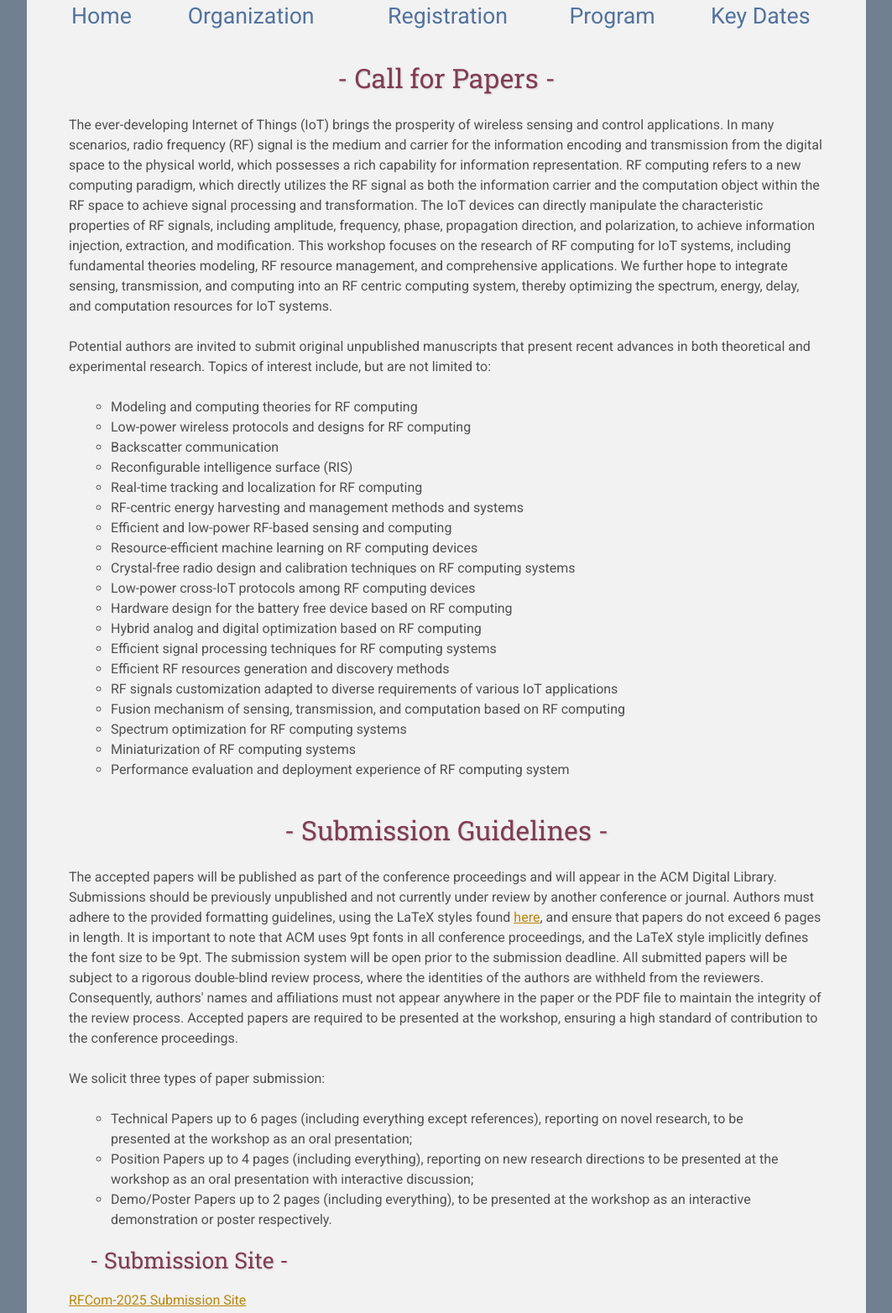
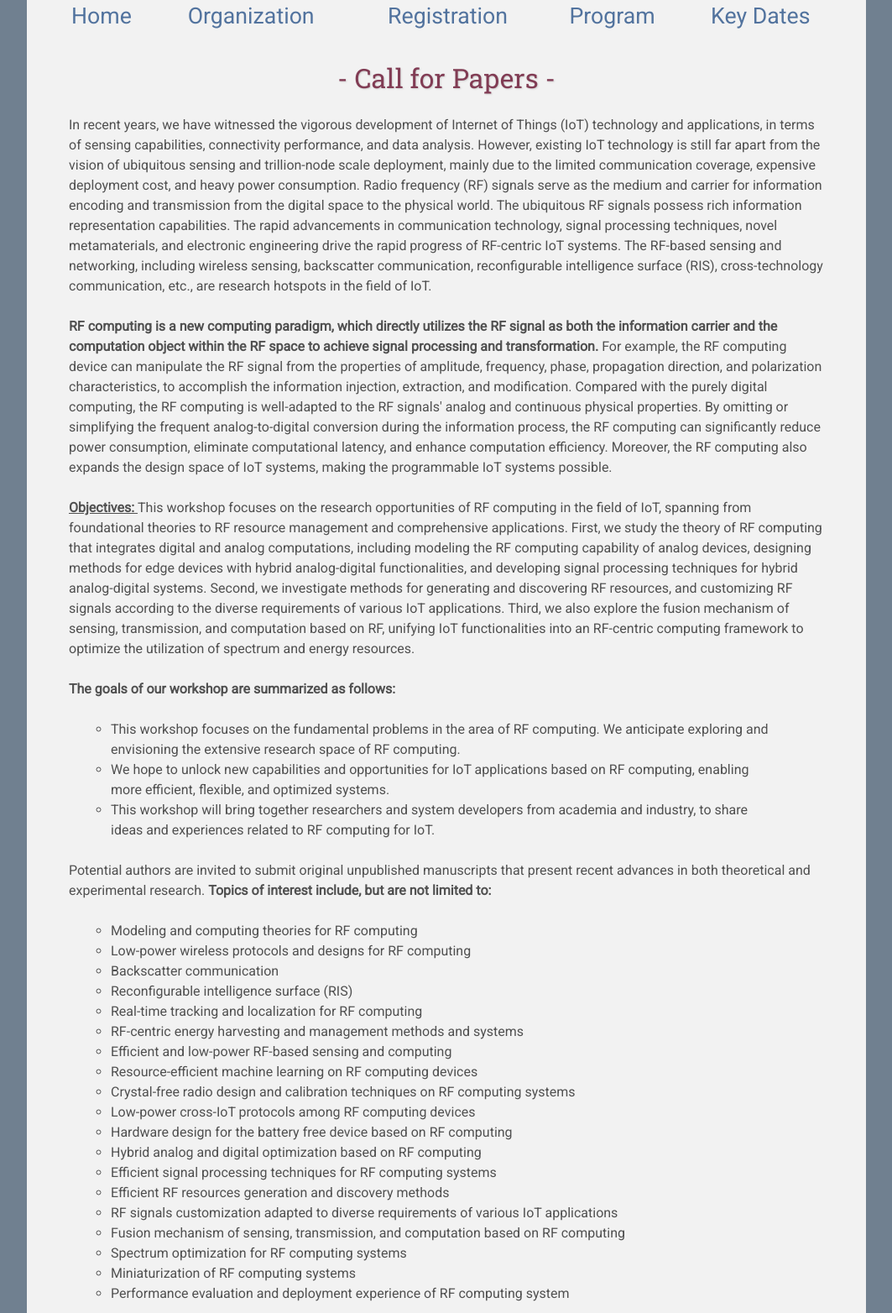
Before and after one commit to xkx-youcha/RFCom2025, a plain HTML site: page index.html in a window 1280 px wide. Shown: the part 763-2327 px from the top of the page at 84% size, without its empty margins (108-1171 px from the left). Drawn offline with Linux system fonts and the light colour scheme.

Commit message:
update introduction

```diff
--- a/index.html
+++ b/index.html
@@ -61,19 +61,26 @@
 
     <h2> - Call for Papers - </h2>
     <p>
-        The ever-developing Internet of Things (IoT) brings the prosperity of wireless sensing and control applications. In many
-        scenarios, radio frequency (RF) signal is the medium and carrier for the information encoding and transmission from the digital space
-        to the physical world, which possesses a rich capability for information representation. RF computing refers to a new computing
-        paradigm, which directly utilizes the RF signal as both the information carrier and the computation object within the RF space to
-        achieve signal processing and transformation. The IoT devices can directly manipulate the characteristic properties of RF signals,
-        including amplitude, frequency, phase, propagation direction, and polarization, to achieve information injection, extraction, and
-        modification. This workshop focuses on the research of RF computing for IoT systems, including fundamental theories modeling, RF
-        resource management, and comprehensive applications. We further hope to integrate sensing, transmission, and computing into an RF
-        centric computing system, thereby optimizing the spectrum, energy, delay, and computation resources for IoT systems.
+        In recent years, we have witnessed the vigorous development of Internet of Things (IoT) technology and applications, in terms of sensing capabilities, connectivity performance, and data analysis. However, existing IoT technology is still far apart from the vision of ubiquitous sensing and trillion-node scale deployment, mainly due to the limited communication coverage, expensive deployment cost, and heavy power consumption. Radio frequency (RF) signals serve as the medium and carrier for information encoding and transmission from the digital space to the physical world. The ubiquitous RF signals possess rich information representation capabilities. The rapid advancements in communication technology, signal processing techniques, novel metamaterials, and electronic engineering drive the rapid progress of RF-centric IoT systems. The RF-based sensing and networking, including wireless sensing, backscatter communication, reconfigurable intelligence surface (RIS), cross-technology communication, etc., are research hotspots in the field of IoT.
+    </p>
+
+    <p>
+        <b>RF computing is a new computing paradigm, which directly utilizes the RF signal as both the information carrier and the computation object within the RF space to achieve signal processing and transformation.</b> For example, the RF computing device can manipulate the RF signal from the properties of amplitude, frequency, phase, propagation direction, and polarization characteristics, to accomplish the information injection, extraction, and modification. Compared with the purely digital computing, the RF computing is well-adapted to the RF signals' analog and continuous physical properties. By omitting or simplifying the frequent analog-to-digital conversion during the information process, the RF computing can significantly reduce power consumption, eliminate computational latency, and enhance computation efficiency. Moreover, the RF computing also expands the design space of IoT systems, making the programmable IoT systems possible.
+    </p>
+    <p>
+        <b><u>Objectives: </b></u>This workshop focuses on the research opportunities of RF computing in the field of IoT, spanning from foundational theories to RF resource management and comprehensive applications. First, we study the theory of RF computing that integrates digital and analog computations, including modeling the RF computing capability of analog devices, designing methods for edge devices with hybrid analog-digital functionalities, and developing signal processing techniques for hybrid analog-digital systems. Second, we investigate methods for generating and discovering RF resources, and customizing RF signals according to the diverse requirements of various IoT applications. Third, we also explore the fusion mechanism of sensing, transmission, and computation based on RF, unifying IoT functionalities into an RF-centric computing framework to optimize the utilization of spectrum and energy resources.
+    </p>
+    <p>
+        <b>The goals of our workshop are summarized as follows:</b>
+        <ul>
+            <li>This workshop focuses on the fundamental problems in the area of RF computing. We anticipate exploring and envisioning the extensive research space of RF computing.</li>
+            <li>We hope to unlock new capabilities and opportunities for IoT applications based on RF computing, enabling more efficient, flexible, and optimized systems.</li>
+            <li>This workshop will bring together researchers and system developers from academia and industry, to share ideas and experiences related to RF computing for IoT.</li>
+        </ul>
     </p>
     <p>
         Potential authors are invited to submit original unpublished manuscripts that present recent advances in both theoretical and
-        experimental research. Topics of interest include, but are not limited to:
+        experimental research. <b>Topics of interest include, but are not limited to:</b>
         <ul>
             <li>Modeling and computing theories for RF computing </li>
             <li>Low-power wireless protocols and designs for RF computing</li>
@@ -99,7 +106,19 @@
 
     <h2> - Submission Guidelines - </h2>
     <p>
-        The accepted papers will be published as part of the conference proceedings and will appear in the ACM Digital Library. Submissions should be previously unpublished and not currently under review by another conference or journal. Authors must adhere to the provided formatting guidelines, using the LaTeX styles found <a href="https://www.acm.org/publications/proceedings-template">here</a>, and ensure that papers do not exceed 6 pages in length. It is important to note that ACM uses 9pt fonts in all conference proceedings, and the LaTeX style implicitly defines the font size to be 9pt. The submission system will be open prior to the submission deadline. All submitted papers will be subject to a rigorous double-blind review process, where the identities of the authors are withheld from the reviewers. Consequently, authors' names and affiliations must not appear anywhere in the paper or the PDF file to maintain the integrity of the review process. Accepted papers are required to be presented at the workshop, ensuring a high standard of contribution to the conference proceedings.
+        Submissions should be previously unpublished and not currently under review by
+        another conference or journal. Authors must adhere to the provided formatting
+        guidelines, using the LaTeX styles found
+        “https://www.acm.org/publications/proceedings-template”, and ensure that
+        papers do not exceed 6 pages in length. It is important to note that ACM uses 9pt
+        fonts in all conference proceedings, and the LaTeX style implicitly defines the font
+        size to be 9pt. The submission system will be open prior to the submission
+        deadline. All submitted papers will be subject to a rigorous double-blind review
+        process, where the identities of the authors are withheld from the reviewers.
+        Consequently, authors' names and affiliations must not appear anywhere in the
+        paper or the PDF file to maintain the integrity of the review process. Accepted
+        papers are required to be presented at the workshop, ensuring a high standard of
+        contribution to the conference proceedings.
         <br> <br>
         We solicit three types of paper submission:
         <ul>
```
Lines whose indentation alone changed are shown as unchanged.
